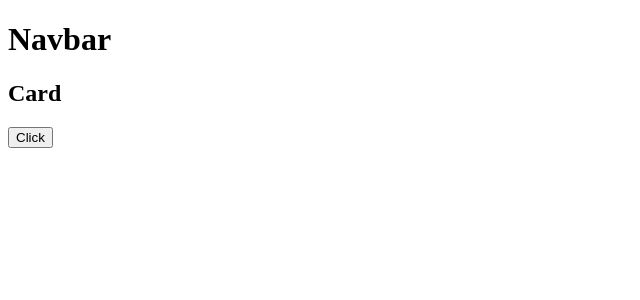
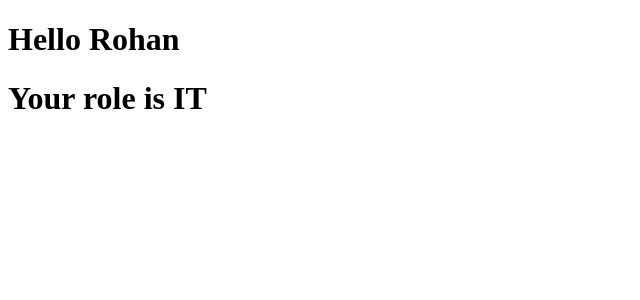
Before and after one commit to Rairohan/react-concepts, a React (Vite) app: page / in a window 1280 px wide. Shown: the top 300 px of the page, without its empty margins (0-640 px from the left). Built offline with nearby package versions, Linux system fonts and the light colour scheme.

Commit message:
useContext concept : task 1

```diff
--- a/src/App.jsx
+++ b/src/App.jsx
@@ -1,22 +1,37 @@
 import { createContext, useState } from 'react'
-import Navbar from './components/Navbar';
-import Card from './components/Card';
-import './App.css'
-export const ThemeContext = createContext();
+//--------------Task 1------------------
+// import Navbar from './components/Navbar';
+// import Card from './components/Card';
+// import './App.css'
+// export const ThemeContext = createContext();
 
-export default function App() {
-const [isDark ,setIsDark]= useState(false)
-const theme = isDark ? "dark" : "light"
-function toogleclick(){
-  setIsDark(!isDark)
+// export default function App() {
+// const [isDark ,setIsDark]= useState(false)
+// const theme = isDark ? "dark" : "light"
+// function toogleclick(){
+//   setIsDark(!isDark)
+// }
+// return(
+
+//   <ThemeContext.Provider value ={{theme,toogleclick}}>
+//     <Navbar/>
+//     <Card/>
+//     <button onClick={toogleclick}>Click</button>
+//   </ThemeContext.Provider>
+
+// )
+// }
+//--------------Task 2------------------
+import Nav from "./task2/Nav";
+import Sidebar from "./task2/Sidebar"
+export const UserContext = createContext();
+
+export default function App(){
+  const user = {name:"Rohan",role:"IT"}
+  return(
+    <UserContext.Provider value = {user}>
+      <Nav/>
+      <Sidebar/>
+    </UserContext.Provider>
+  )
 }
-return(
-
-  <ThemeContext.Provider value ={{theme,toogleclick}}>
-    <Navbar/>
-    <Card/>
-    <button onClick={toogleclick}>Click</button>
-  </ThemeContext.Provider>
-
-)
-}
--- /dev/null
+++ b/src/task2/Nav.jsx
@@ -0,0 +1,8 @@
+import { useContext } from "react";
+import { UserContext } from "../App";
+export default function Nav(){
+    const user = useContext(UserContext)
+    return(
+        <h1>Hello {user.name}</h1>
+    )
+}
--- /dev/null
+++ b/src/task2/Sidebar.jsx
@@ -0,0 +1,6 @@
+import { UserContext } from "../App";
+import { useContext } from "react";
+export default function Sidebar(){
+    const user = useContext(UserContext)
+    return <h1> Your role is {user.role}</h1>
+}
```
Also changed, not shown: src/task1/Card.jsx (renamed from src/components/Card.jsx), src/task1/Navbar.jsx (renamed from src/components/Navbar.jsx).
